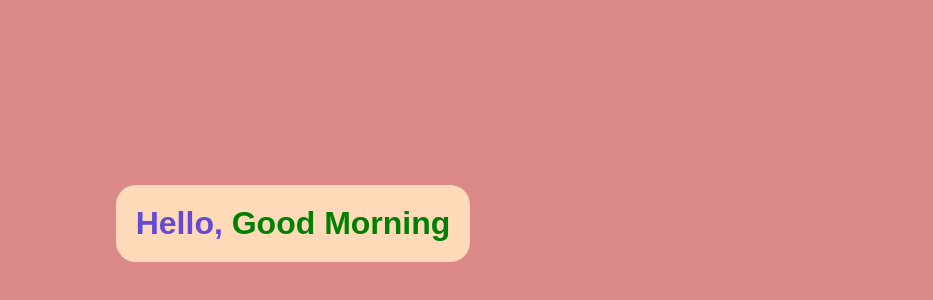
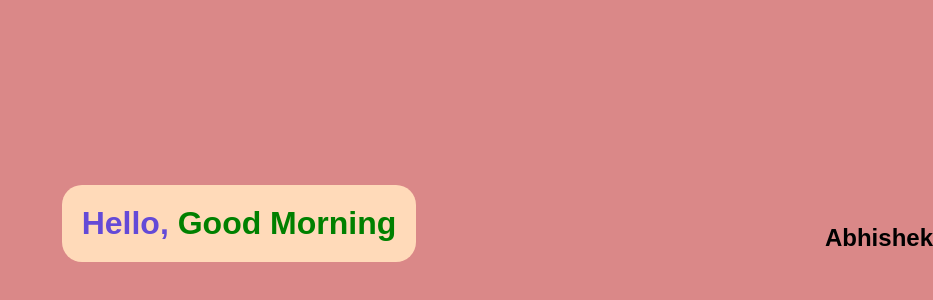
Before and after one commit to VedantDhepe/Greeting-Project, a React (Create React App) app: page / in a window 1280 px wide. Shown: the part 132-432 px from the top of the page, without its empty margins (347-1280 px from the left). Built offline with nearby package versions, Linux system fonts and the light colour scheme.

Commit message:
ninth commit

```diff
--- a/src/index.js
+++ b/src/index.js
@@ -6,7 +6,8 @@ import App from './App';
 
 ReactDOM.render(
   <>
-  <App></App>
+  <App/>
+  <h2>Abhishek</h2>
   </>
 ,
 document.getElementById('root'),);
```
